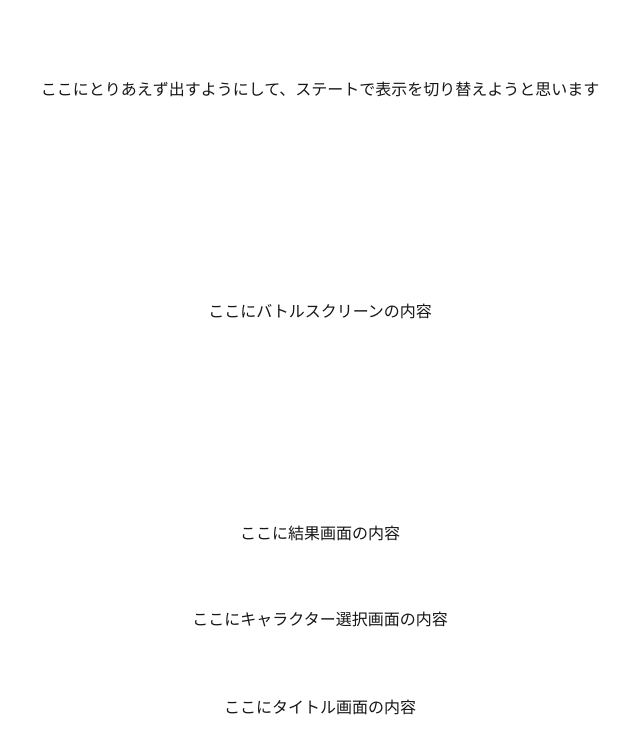
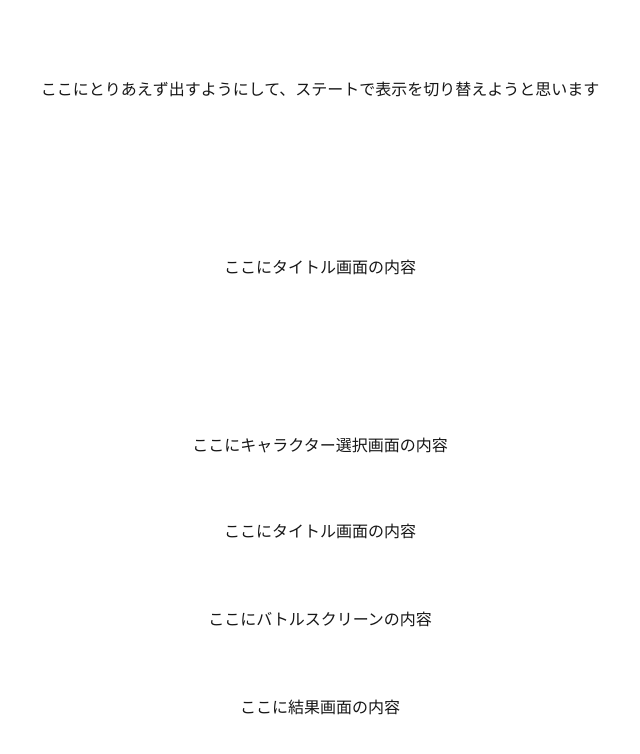
Before and after one commit to Cauchy27/ishinomaki_hack_team_azuma, a Next.js app: page / in a window 1280 px wide. Shown: the top 754 px of the page, without its empty margins (320-960 px from the left). Built offline with nearby package versions, Linux system fonts and the light colour scheme.

Commit message:
トップ整理

```diff
--- /dev/null
+++ b/app/_screen/confirm.tsx
@@ -0,0 +1,14 @@
+"use client"
+
+import * as React from 'react';
+
+const Confirm = () => {
+
+  return(
+      <>
+        <p>ここにタイトル画面の内容</p>
+      </>
+  )
+}
+
+export default Confirm;
--- a/app/page.tsx
+++ b/app/page.tsx
@@ -1,16 +1,18 @@
+import Tittle from "./_screen/title";
+import Select from "./_screen/select";
+import Confirm from "./_screen/confirm";
 import Battle from "./_screen/battle";
 import Result from "./_screen/result";
-import Select from "./_screen/select";
-import Tittle from "./_screen/title";
 
 const Home = () => {
   return (
     <div className="grid grid-rows-[20px_1fr_20px] items-center justify-items-center min-h-screen p-8 pb-20 gap-16 sm:p-20 font-[family-name:var(--font-geist-sans)]">
       ここにとりあえず出すようにして、ステートで表示を切り替えようと思います
+      <Tittle/>
+      <Select/>
+      <Confirm/>
       <Battle/>
       <Result/>
-      <Select/>
-      <Tittle/>
     </div>
   );
 }
```
